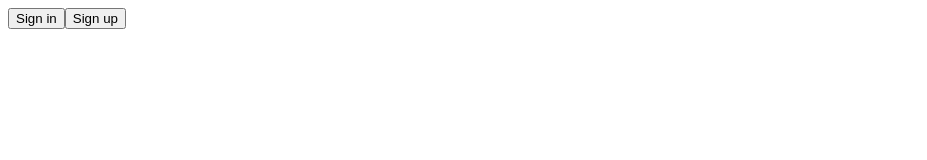
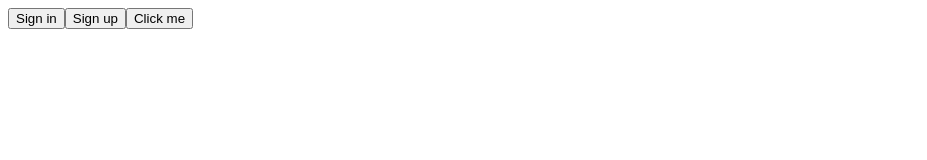
Before and after one commit to VladislavMaksimov/xsolla-summer-school-2020-project, a React app: page / in a window 1280 px wide. Shown: the top 160 px of the page, without its empty margins (0-927 px from the left). Built offline with nearby package versions, Linux system fonts and the light colour scheme.

Commit message:
Default props first way

```diff
--- a/src/App.jsx
+++ b/src/App.jsx
@@ -7,6 +7,11 @@ import logoSrc from './logo.png';
 // функциональный компонент
 const Button = (props) => <button> {props.text} </button>
 
+// свойства по умолчанию
+Button.defaultProps = {
+    text: "Click me"
+}
+
 const App = () => (
     <Fragment>
         <div className={style.message}>
@@ -15,6 +20,7 @@ const App = () => (
         </div>
         <Button text="Sign in"/>
         <Button text="Sign up"/>
+        <Button/>
     </Fragment>
 )
 
```
